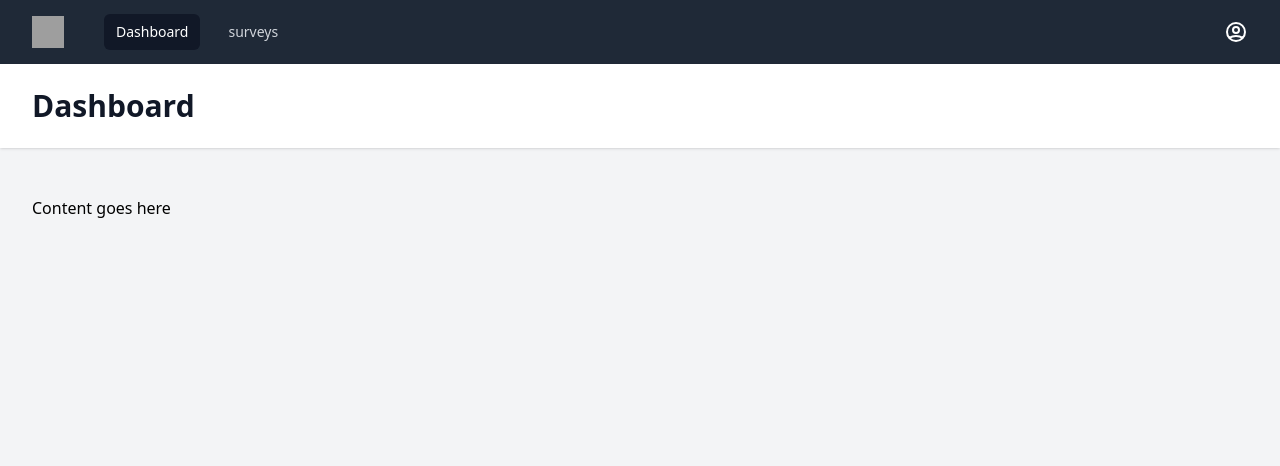
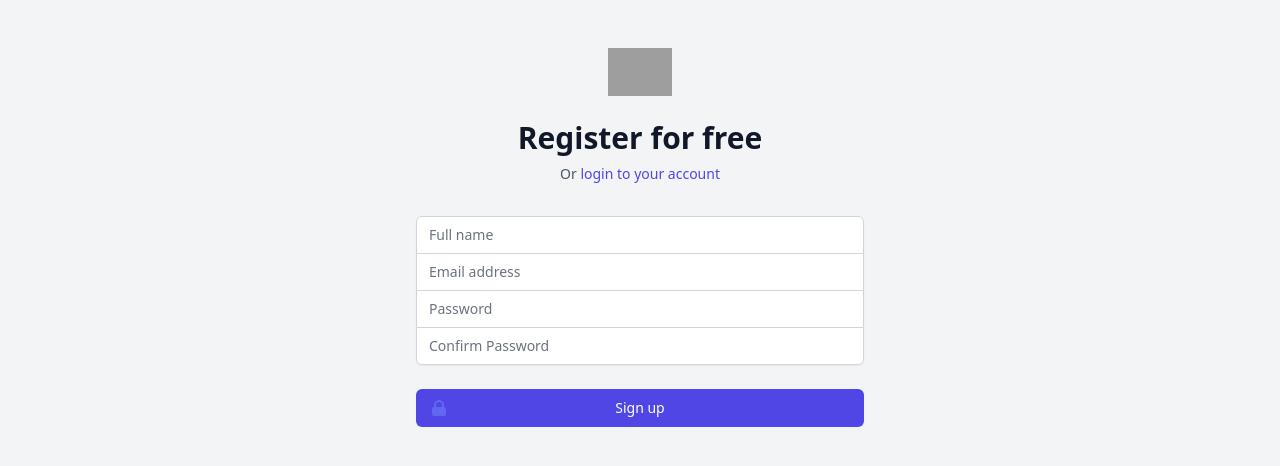
Before and after one commit to MightyTechNinja/laravel-vue-survey, a Vue app in the folder vue/: page /register in a window 1280 px wide. Before the commit this address led to /dashboard. Shown: the top 466 px of the page. Built offline with nearby package versions, Linux system fonts and the light colour scheme; grey boxes are pictures that could not be loaded.

Commit message:
Implement user registration

```diff
--- a/vue/src/store/index.js
+++ b/vue/src/store/index.js
@@ -3,13 +3,8 @@ import { createStore } from "vuex";
 const store = createStore({
   state: {
     user: {
-      data: {
-        name: "Tom Cook",
-        email: "tom@example.com",
-        imageUrl:
-          "https://images.unsplash.com/photo-1472099645785-5658abf4ff4e?ixlib=rb-1.2.1&ixid=eyJhcHBfaWQiOjEyMDd9&auto=format&fit=facearea&facepad=2&w=256&h=256&q=80",
-      },
-      token: 123,
+      data: {},
+      token: sessionStorage.getItem('TOKEN'),
     },
     surveys: [
       {
@@ -45,12 +40,33 @@ const store = createStore({
     ],
   },
   getters: {},
-  actions: {},
+  actions: {
+    register({commit}, user) {
+      return fetch(`http://localhost:8000/api/register`, {
+        headers: {
+          'Content-Type': 'application/json',
+          'Accept': 'application/json'
+        },
+        method: 'POST',
+        body: JSON.stringify(user)
+      })
+        .then(res => res.json())
+        .then(res => {
+          commit('setUser', res);
+          return res;
+        })
+    }
+  },
   mutations: {
     logout: (state) => {
       state.user.token = null;
       state.user.data = {};
     },
+    setUser: (state, userData) => {
+      state.user.token = userData.token;
+      state.user.data = userData.user;
+      sessionStorage.setItem('TOKEN', userData.token);
+    }
   },
   modules: {},
 });
--- a/vue/src/views/Register.vue
+++ b/vue/src/views/Register.vue
@@ -13,26 +13,34 @@
       </router-link>
     </p>
   </div>
-  <form class="mt-8 space-y-6" action="#" method="POST">
+  <form class="mt-8 space-y-6" @submit="register">
     <input type="hidden" name="remember" value="true"/>
     <div class="rounded-md shadow-sm -space-y-px">
       <div>
         <label for="fullname" class="sr-only">Email address</label>
-        <input id="fullname" name="name" type="text" autocomplete="name" required=""
+        <input id="fullname" name="name" type="text" autocomplete="name" required="" v-model="user.name"
                class="appearance-none rounded-none relative block w-full px-3 py-2 border border-gray-300 placeholder-gray-500 text-gray-900 rounded-t-md focus:outline-none focus:ring-indigo-500 focus:border-indigo-500 focus:z-10 sm:text-sm"
                placeholder="Full name"/>
       </div>
       <div>
         <label for="email-address" class="sr-only">Email address</label>
-        <input id="email-address" name="email" type="email" autocomplete="email" required=""
+        <input id="email-address" name="email" type="email" autocomplete="email" required="" v-model="user.email"
                class="appearance-none rounded-none relative block w-full px-3 py-2 border border-gray-300 placeholder-gray-500 text-gray-900 focus:outline-none focus:ring-indigo-500 focus:border-indigo-500 focus:z-10 sm:text-sm"
                placeholder="Email address"/>
       </div>
       <div>
         <label for="password" class="sr-only">Password</label>
         <input id="password" name="password" type="password" autocomplete="current-password" required=""
+               v-model="user.password"
+               class="appearance-none rounded-none relative block w-full px-3 py-2 border border-gray-300 placeholder-gray-500 text-gray-900 focus:outline-none focus:ring-indigo-500 focus:border-indigo-500 focus:z-10 sm:text-sm"
+               placeholder="Password"/>
+      </div>
+      <div>
+        <label for="password_confirmation" class="sr-only">Password</label>
+        <input id="password_confirmation" name="password_confirmation" type="password" autocomplete="current-password"
+               required="" v-model="user.password_confirmation"
                class="appearance-none rounded-none relative block w-full px-3 py-2 border border-gray-300 placeholder-gray-500 text-gray-900 rounded-b-md focus:outline-none focus:ring-indigo-500 focus:border-indigo-500 focus:z-10 sm:text-sm"
-               placeholder="Password"/>
+               placeholder="Confirm Password"/>
       </div>
     </div>
 
@@ -48,12 +56,27 @@
   </form>
 </template>
 
-<script>
+<script setup>
 import {LockClosedIcon} from '@heroicons/vue/solid'
+import store from "../store";
+import {useRouter} from "vue-router";
 
-export default {
-  components: {
-    LockClosedIcon,
-  },
+const router = useRouter();
+const user = {
+  name: '',
+  email: '',
+  password: ''
+};
+
+function register(ev) {
+  ev.preventDefault();
+  store
+    .dispatch('register', user)
+    .then(() => {
+      router.push({
+        name: 'Dashboard'
+      })
+    })
 }
+
 </script>
```
